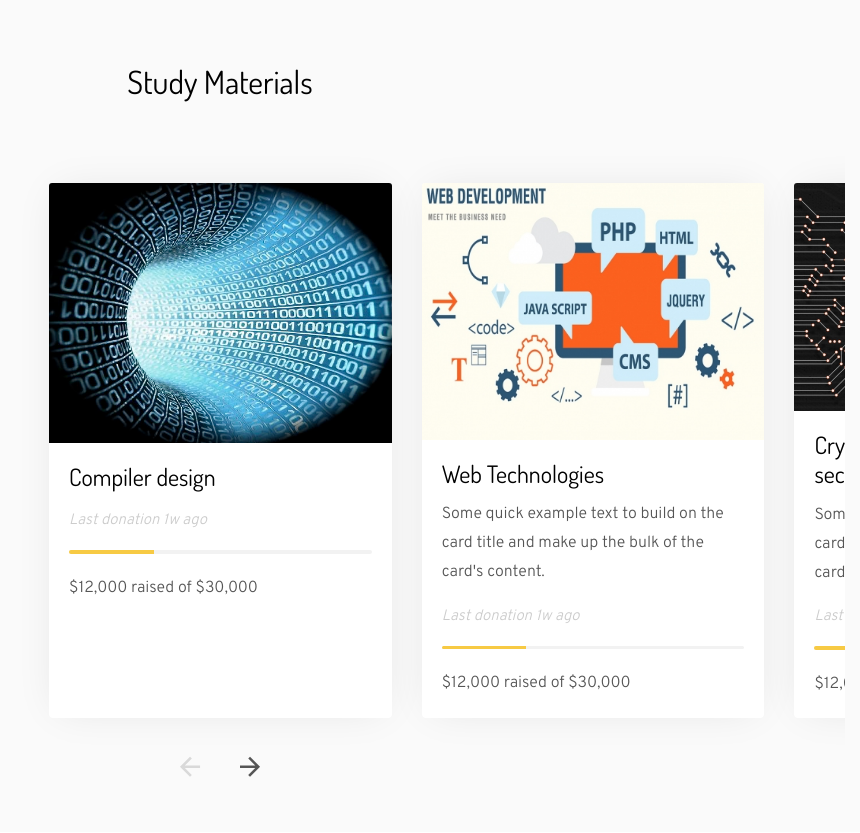
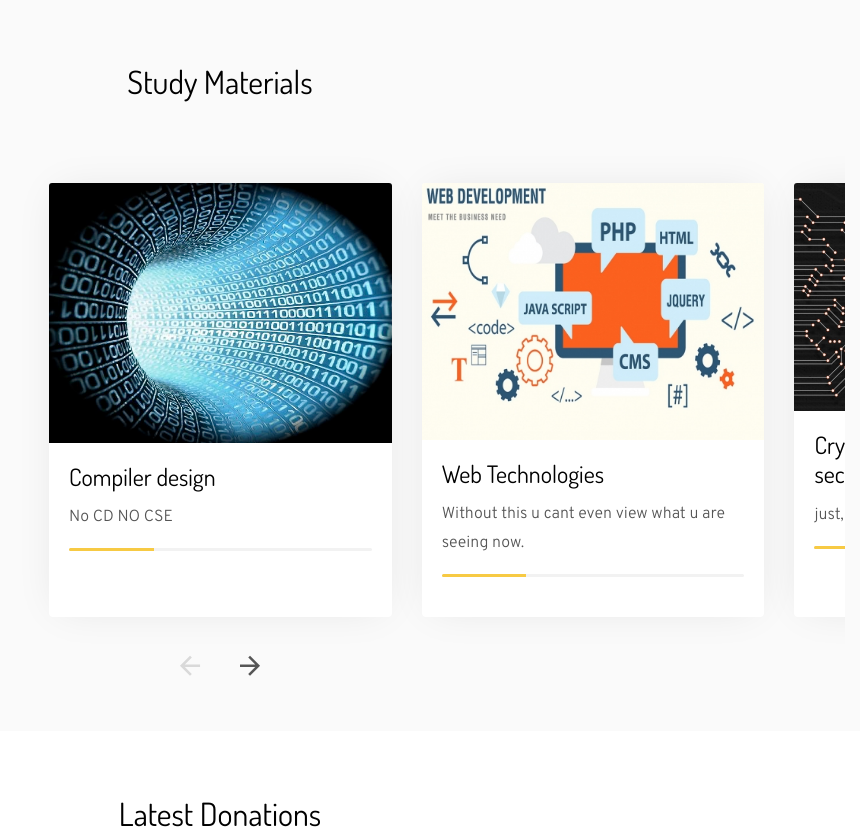
Before and after one commit to maheshdrago/cse-a, a Flask app: page / in a window 1280 px wide. Shown: the part 1485-2318 px from the top of the page, without its empty margins (420-1280 px from the left). Run offline with Flask 2, Linux system fonts and the light colour scheme; some libraries are stand-ins or nearby versions; some web fonts are replaced.

Commit message:
Add files via upload

```diff
--- a/cse_a/templates/index.html
+++ b/cse_a/templates/index.html
@@ -9,7 +9,7 @@
 
   <div class="block-31" style="position: relative;">
     <div class="owl-carousel loop-block-31 ">
-      <div class="block-30 block-30-sm item" style="background-image: url('static/images/bg_1.jpg')" data-stellar-background-ratio="0.5">
+      <div class="block-30 block-30-sm item" style="background-image: url('static/images/img_2.jpg')" data-stellar-background-ratio="0.5">
         <div class="container">
           <div class="row align-items-center justify-content-center text-center">
             <div class="col-md-7">
@@ -107,70 +107,68 @@
           <div class="nonloop-block-11 owl-carousel">
 
             <div class="card fundraise-item">
-              <a href="#"><img class="card-img-top" src="static/images/subjects/cd.jpg" alt="Image placeholder"></a>
+              <a href="{{url_for("core.cd")}}"><img class="card-img-top" src="static/images/subjects/cd.jpg" alt="Image placeholder"></a>
               <div class="card-body">
-                <h3 class="card-title" ><a href="#">Compiler design</a></h3>
-                <p class="card-text"></p>
-                <span class="donation-time mb-3 d-block">Last donation 1w ago</span>
+                <h3 class="card-title" ><a href="{{url_for("core.cd")}}">Compiler design</a></h3>
+                <p class="card-text">No CD NO CSE</p>
+                <span class="donation-time mb-3 d-block"></span>
                 <div class="progress custom-progress-success">
                   <div class="progress-bar bg-primary" role="progressbar" style="width: 28%" aria-valuenow="28" aria-valuemin="0" aria-valuemax="100"></div>
                 </div>
-                <span class="fund-raised d-block">$12,000 raised of $30,000</span>
+                <span class="fund-raised d-block"></span>
               </div>
             </div>
 
 
             <div class="card fundraise-item">
-              <a href="#"><img class="card-img-top" src="static/images/subjects/web_tech.jpg" alt="Image placeholder"></a>
+              <a href="{{url_for('core.wt')}}"><img class="card-img-top" src="static/images/subjects/web_tech.jpg" alt="Image placeholder"></a>
               <div class="card-body">
-                <h3 class="card-title"><a href="#">Web Technologies</a></h3>
-                <p class="card-text">Some quick example text to build on the card title and make up the bulk of the card's content.</p>
-                <span class="donation-time mb-3 d-block">Last donation 1w ago</span>
+                <h3 class="card-title"><a href="{{url_for('core.wt')}}">Web Technologies</a></h3>
+                <p class="card-text">Without this u cant even view what u are seeing now.</p>
+                <span class="donation-time mb-3 d-block"></span>
                 <div class="progress custom-progress-success">
                   <div class="progress-bar bg-primary" role="progressbar" style="width: 28%" aria-valuenow="28" aria-valuemin="0" aria-valuemax="100"></div>
                 </div>
-                <span class="fund-raised d-block">$12,000 raised of $30,000</span>
+                <span class="fund-raised d-block"></span>
               </div>
             </div>
 
             <div class="card fundraise-item">
-              <a href="#"><img class="card-img-top" src="static/images/subjects/cry.jpg" alt="Image placeholder"></a>
+              <a href="{{url_for('core.cns')}}"><img class="card-img-top" src="static/images/subjects/cry.jpg" alt="Image placeholder"></a>
               <div class="card-body">
-                <h3 class="card-title"><a href="#">Cryptography and network security</a></h3>
-                <p class="card-text">Some quick example text to build on the card title and make up the bulk of the card's content.</p>
-                <span class="donation-time mb-3 d-block">Last donation 1w ago</span>
+                <h3 class="card-title"><a href="{{url_for('core.cns')}}">Cryptography and network security</a></h3>
+                <p class="card-text">just, just do it hack the web.</p>
+                <span class="donation-time mb-3 d-block"></span>
                 <div class="progress custom-progress-success">
                   <div class="progress-bar bg-primary" role="progressbar" style="width: 28%" aria-valuenow="28" aria-valuemin="0" aria-valuemax="100"></div>
                 </div>
-                <span class="fund-raised d-block">$12,000 raised of $30,000</span>
+                <span class="fund-raised d-block"></span>
               </div>
             </div>
 
 
             <div class="card fundraise-item">
-              <a href="#"><img class="card-img-top" src="static/images/subjects/mc.jpg" alt="Image placeholder"></a>
+              <a href="{{url_for('core.mc')}}"><img class="card-img-top" src="static/images/subjects/mc.jpg" alt="Image placeholder"></a>
               <div class="card-body">
-                <h3 class="card-title"><a href="#">Mobile Computing</a></h3>
-                <p class="card-text">Some quick example text to build on the card title and make up the bulk of the card's content.</p>
-                <span class="donation-time mb-3 d-block">Last donation 1w ago</span>
+                <h3 class="card-title"><a href="{{url_for('core.mc')}}">Mobile Computing</a></h3>
+                <p class="card-text">conquer the world with the knowledge of mobile computing.</p>
+                <span class="donation-time mb-3 d-block"></span>
                 <div class="progress custom-progress-success">
                   <div class="progress-bar bg-primary" role="progressbar" style="width: 28%" aria-valuenow="28" aria-valuemin="0" aria-valuemax="100"></div>
                 </div>
-                <span class="fund-raised d-block">$12,000 raised of $30,000</span>
+                <span class="fund-raised d-block"></span>
               </div>
             </div>
 
 
             <div class="card fundraise-item">
-              <a href="#"><img class="card-img-top" src="static/images/subjects/pccn.jpg" alt="Image placeholder"></a>
+              <a href="{{url_for('core.pccn')}}"><img class="card-img-top" src="static/images/subjects/pccn.jpg" alt="Image placeholder"></a>
               <div class="card-body">
-                <h3 class="card-title"><a href="#">Principles of computers and communication networks</a></h3>
-                <p class="card-text">Some quick example text to build on the card title and make up the bulk of the card's content.</p>
-                <span class="donation-time mb-3 d-block">Last donation 1w ago</span>
+                <h3 class="card-title"><a href="{{url_for('core.pccn')}}">Principles of computers and communication networks</a></h3>
                 <div class="progress custom-progress-success">
                   <div class="progress-bar bg-primary" role="progressbar" style="width: 28%" aria-valuenow="28" aria-valuemin="0" aria-valuemax="100"></div>
                 </div>
-                <span class="fund-raised d-block">$12,000 raised of $30,000</span>
+                <span class="fund-raised d-block">core fundamentals :( but helpful :)</span>
               </div>
             </div>
 
```
Also changed, not shown: cse_a/templates/cd.html (added, +47 -0 lines), cse_a/templates/cns.html (added, +47 -0 lines), cse_a/templates/mc.html (added, +46 -0 lines), cse_a/templates/pccn.html (added, +55 -0 lines), cse_a/templates/wt.html (added, +12 -0 lines).
